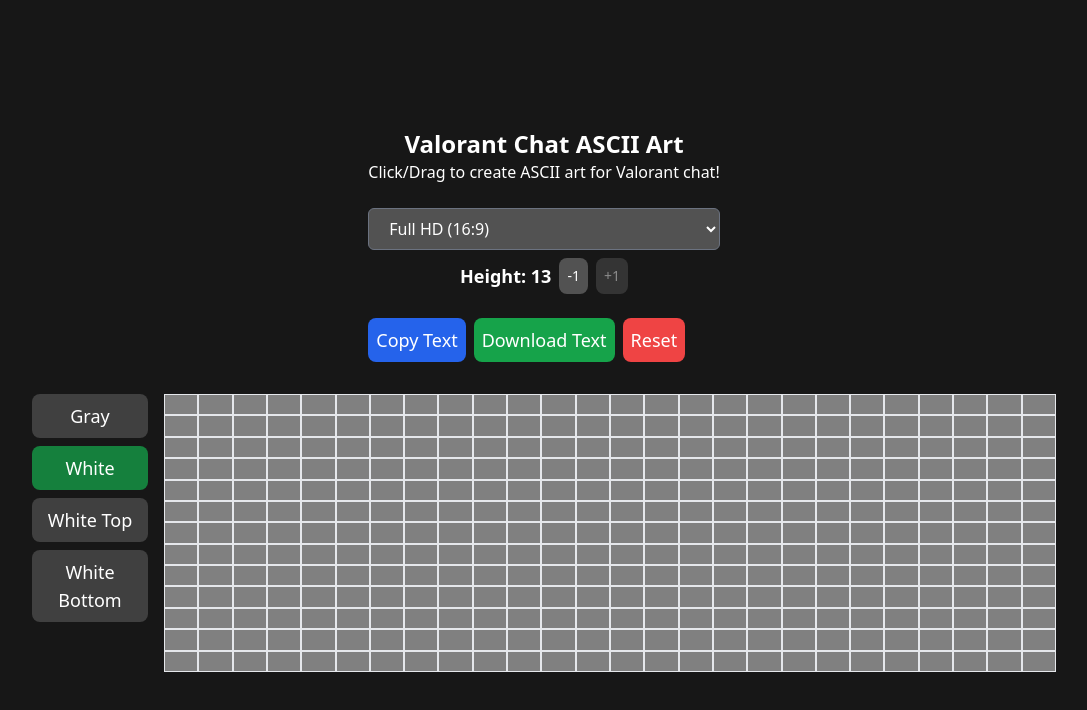
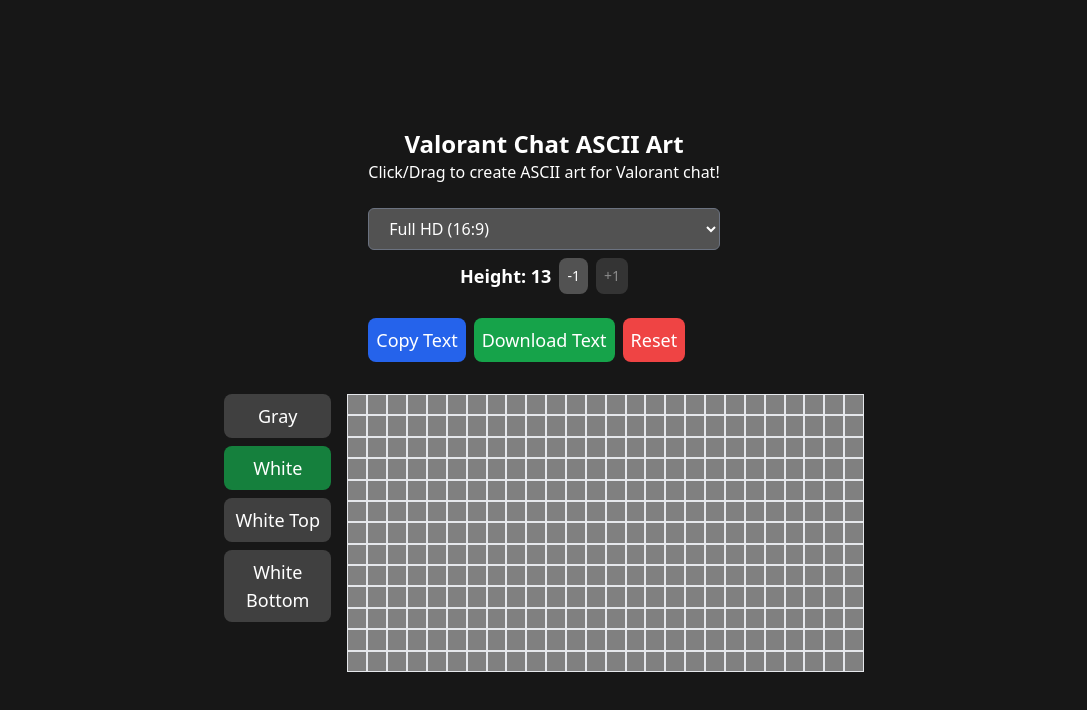
Before and after one commit to WinterBeyond/NextJS-Portfolio-Website, a Next.js app: page /valorant-chat in a window 1280 px wide. Shown: the top 710 px of the page, without its empty margins (96-1183 px from the left). Built offline with nearby package versions, Linux system fonts and the light colour scheme.

Commit message:
Adjusted padding & improved state logic

```diff
--- a/src/app/(valorant)/valorant-chat/page.tsx
+++ b/src/app/(valorant)/valorant-chat/page.tsx
@@ -1,6 +1,7 @@
 "use client";
 
 import {
+	CharacterNamesToUnicodes,
 	CharacterTuple,
 	CharacterUnicode,
 	MAX_HEIGHT,
@@ -18,7 +19,7 @@
 	const [isStretched, setIsStretched] = useState(false);
 	const [height, setHeight] = useState(MAX_HEIGHT);
 	const [selectedCharacter, setSelectedCharacter] =
-		useState<CharacterUnicode>("█");
+		useState<CharacterUnicode>(CharacterNamesToUnicodes.White);
 
 	useEffect(() => {
 		setGrid(generateGridTemplate(isStretched));
@@ -96,7 +97,7 @@
 	};
 
 	return (
-		<div className="flex h-screen w-full flex-col items-center justify-center gap-8 p-32">
+		<div className="flex h-screen w-full flex-col items-center justify-center gap-8 p-32 xl:px-80">
 			<div className="flex flex-col gap-6 text-white">
 				<div className="text-center">
 					<h1 className="text-4xl font-bold sm:text-2xl">
```
